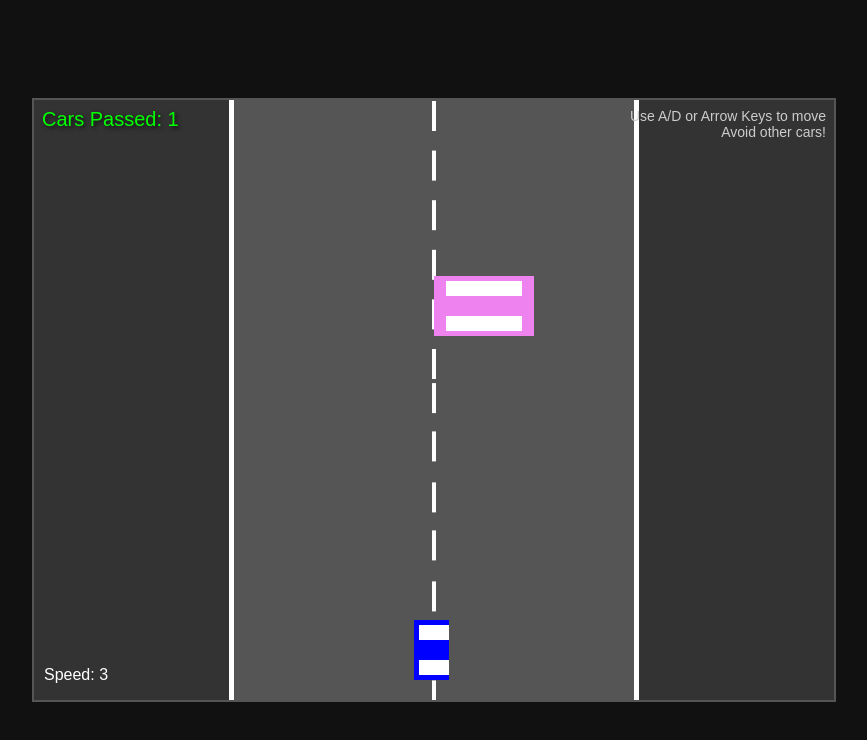
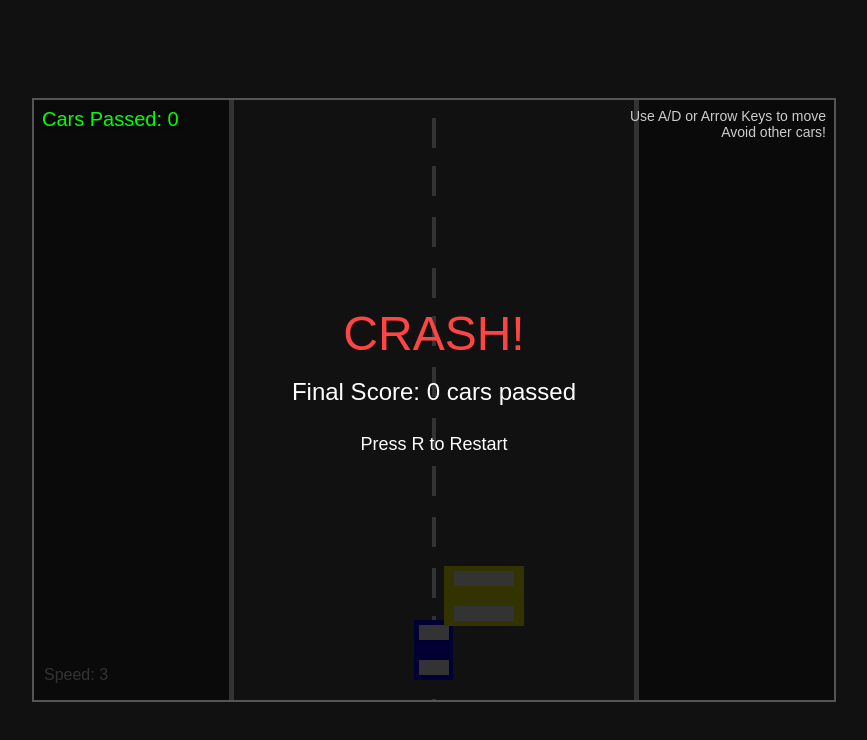
Before and after one commit to JhonAusten/carts, a plain HTML site: page index.html in a window 1280 px wide. Shown: the whole page, without its empty margins (206-1073 px from the left). Drawn offline with Linux system fonts and the light colour scheme.

Commit message:
Update index.html

```diff
--- a/index.html
+++ b/index.html
@@ -59,7 +59,7 @@ const ctx = canvas.getContext('2d');
 let player = {
   x: canvas.width / 2 - 20,
   y: canvas.height - 80,
-  width: 35,
+  width: 39,
   height: 60,
   color: 'blue',
   speed: 6
```
